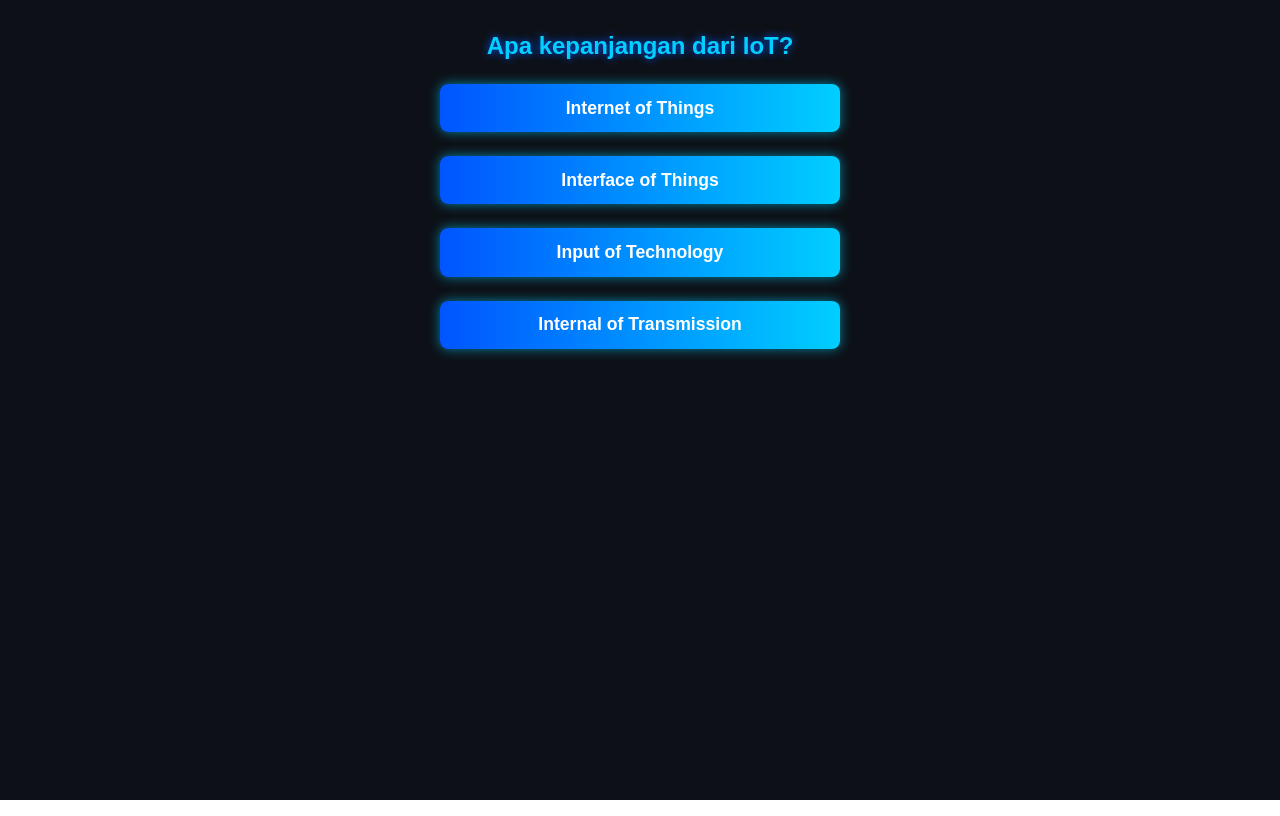
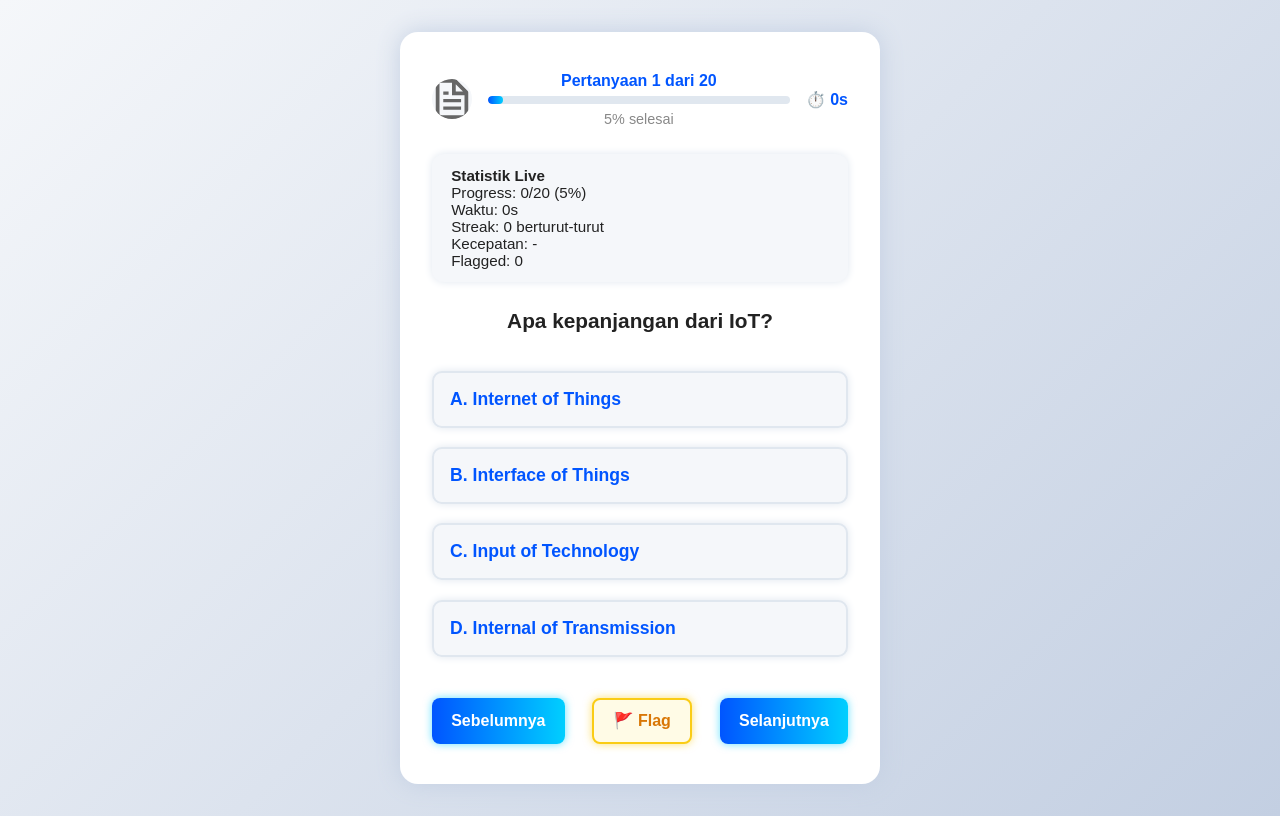
Before and after one commit to sallvyana/edusijaxpert, a Next.js app: page /quiz in a window 1280 px wide. Built offline with nearby package versions, Linux system fonts and the light colour scheme.

Commit message:
optimalisasi tampilan

```diff
--- a/app/quiz/page.js
+++ b/app/quiz/page.js
@@ -4,6 +4,7 @@ import { useState } from 'react';
 import { useSearchParams, useRouter } from 'next/navigation';
 import { quizData } from './quizData';
 import { Suspense } from 'react';
+import Image from 'next/image';
 
 function QuizContent() {
   const searchParams = useSearchParams();
@@ -11,10 +12,26 @@ function QuizContent() {
   const kategori = searchParams.get('kategori') || 'iot';
   const questions = quizData[kategori] || [];
 
+  const logoMap = {
+    iot: '/file.svg',
+    paas: '/globe.svg',
+    saas: '/next.svg',
+    iaas: '/window.svg',
+  };
+  const logoSrc = logoMap[kategori] || '/vercel.svg';
+
   const [index, setIndex] = useState(0);
   const [feedback, setFeedback] = useState("");
   const [score, setScore] = useState(0);
   const [showModal, setShowModal] = useState(false);
+  const [flagged, setFlagged] = useState([]); // array of flagged question indices
+  const [startTime] = useState(Date.now());
+  const [streak, setStreak] = useState(0);
+
+  const current = questions[index];
+  const progress = Math.round(((index + 1) / questions.length) * 100);
+  const elapsed = Math.floor((Date.now() - startTime) / 1000);
+  const speed = elapsed > 0 ? `${Math.round(elapsed / (index + 1))}s/soal` : '-';
 
   const handleAnswer = async (answerIdx) => {
     const res = await fetch(`/api/cekjawaban?jawaban=${encodeURIComponent(answerIdx)}&benar=${encodeURIComponent(questions[index].answer)}`);
@@ -22,6 +39,9 @@ function QuizContent() {
     setFeedback(data);
     if (answerIdx === questions[index].answer) {
       setScore((prev) => prev + 1);
+      setStreak((prev) => prev + 1);
+    } else {
+      setStreak(0);
     }
     setTimeout(() => {
       setFeedback("");
@@ -30,20 +50,30 @@ function QuizContent() {
       } else {
         setShowModal(true);
       }
-    }, 1200);
+    }, 900);
   };
 
   const handleGoToScore = () => {
     router.push(`/quiz/score?kategori=${kategori}&score=${score}&total=${questions.length}`);
   };
 
-  const current = questions[index];
+  const handleFlag = () => {
+    setFlagged((prev) => prev.includes(index) ? prev.filter(i => i !== index) : [...prev, index]);
+  };
+
+  const handlePrev = () => {
+    if (index > 0) setIndex(index - 1);
+  };
+  const handleNext = () => {
+    if (index + 1 < questions.length) setIndex(index + 1);
+  };
 
   return (
     <main style={styles.container}>
       {showModal && (
         <div style={styles.modalOverlay}>
           <div style={styles.modalBox}>
+            <Image src={logoSrc} alt={kategori} width={60} height={60} style={styles.logo} />
             <h2>Skor Akhir</h2>
             <p>Kategori: <b>{kategori.toUpperCase()}</b></p>
             <p>Skor Anda: <b>{score} / {questions.length}</b></p>
@@ -52,17 +82,45 @@ function QuizContent() {
         </div>
       )}
       {!showModal && current && (
-        <>
+        <div style={styles.quizBox}>
+          <div style={styles.headerRow}>
+            <div style={styles.logoWrap}>
+              <Image src={logoSrc} alt={kategori} width={40} height={40} style={styles.logo} />
+            </div>
+            <div style={styles.progressWrap}>
+              <span style={styles.progressText}>Pertanyaan {index + 1} dari {questions.length}</span>
+              <div style={styles.progressBarBg}>
+                <div style={{ ...styles.progressBar, width: `${progress}%` }} />
+              </div>
+              <span style={styles.progressPercent}>{progress}% selesai</span>
+            </div>
+            <div style={styles.timeWrap}>
+              <span>⏱️ {elapsed}s</span>
+            </div>
+          </div>
+          <div style={styles.statLive}>
+            <b>Statistik Live</b>
+            <div>Progress: {index}/{questions.length} ({progress}%)</div>
+            <div>Waktu: {elapsed}s</div>
+            <div>Streak: {streak} berturut-turut</div>
+            <div>Kecepatan: {speed}</div>
+            <div>Flagged: {flagged.length}</div>
+          </div>
           <h2 style={styles.question}>{current.question}</h2>
           <div style={styles.options}>
             {current.options.map((option, idx) => (
               <button key={option} style={styles.button} onClick={() => handleAnswer(idx)}>
-                {option}
+                <b>{String.fromCharCode(65 + idx)}</b>. {option}
               </button>
             ))}
           </div>
           {feedback && <p style={styles.feedback}>{feedback}</p>}
-        </>
+          <div style={styles.actionRow}>
+            <button style={styles.navButton} onClick={handlePrev} disabled={index === 0}>Sebelumnya</button>
+            <button style={styles.flagButton} onClick={handleFlag}>{flagged.includes(index) ? '🚩 Unflag' : '🚩 Flag'}</button>
+            <button style={styles.navButton} onClick={handleNext} disabled={index + 1 >= questions.length}>Selanjutnya</button>
+          </div>
+        </div>
       )}
     </main>
   );
@@ -78,45 +136,154 @@ export default function QuizPage() {
 
 const styles = {
   container: {
-    backgroundColor: '#0d1117',
-    color: '#c9d1d9',
-    height: '100vh',
+    background: 'linear-gradient(135deg, #f5f7fa 0%, #c3cfe2 100%)',
+    color: '#222',
+    minHeight: '100vh',
     padding: '2rem',
-    textAlign: 'center',
-    position: 'relative',
+    display: 'flex',
+    justifyContent: 'center',
+    alignItems: 'center',
+  },
+  quizBox: {
+    background: '#fff',
+    borderRadius: '18px',
+    boxShadow: '0 0 24px #c3cfe2',
+    padding: '2.5rem 2rem',
+    minWidth: '380px',
+    maxWidth: '480px',
+    width: '100%',
+    display: 'flex',
+    flexDirection: 'column',
+    alignItems: 'center',
+    gap: '1.2rem',
+  },
+  headerRow: {
+    display: 'flex',
+    alignItems: 'center',
+    justifyContent: 'space-between',
+    width: '100%',
+    marginBottom: '0.5rem',
+    gap: '1rem',
+  },
+  logoWrap: {
+    display: 'flex',
+    alignItems: 'center',
+    justifyContent: 'center',
+  },
+  logo: {
+    borderRadius: '50%',
+    background: '#f5f7fa',
+  },
+  progressWrap: {
+    flex: 1,
+    display: 'flex',
+    flexDirection: 'column',
+    alignItems: 'center',
+    gap: '0.2rem',
+  },
+  progressText: {
+    fontSize: '1rem',
+    color: '#0055ff',
+    fontWeight: 'bold',
+  },
+  progressBarBg: {
+    width: '100%',
+    height: '8px',
+    background: '#e0e7ef',
+    borderRadius: '8px',
+    margin: '0.2rem 0',
+    overflow: 'hidden',
+  },
+  progressBar: {
+    height: '8px',
+    background: 'linear-gradient(90deg, #0055ff 0%, #00cfff 100%)',
+    borderRadius: '8px',
+    transition: 'width 0.3s',
+  },
+  progressPercent: {
+    fontSize: '0.9rem',
+    color: '#888',
+  },
+  timeWrap: {
+    fontSize: '1rem',
+    color: '#0055ff',
+    fontWeight: 'bold',
+  },
+  statLive: {
+    background: '#f5f7fa',
+    borderRadius: '12px',
+    boxShadow: '0 0 8px #e0e7ef',
+    padding: '0.8rem 1.2rem',
+    fontSize: '0.95rem',
+    color: '#222',
+    textAlign: 'left',
+    width: '100%',
+    marginBottom: '0.5rem',
   },
   question: {
-    fontSize: '1.5rem',
-    marginBottom: '1.5rem',
-    color: '#00cfff',
-    textShadow: '0 0 8px #0055ff',
+    fontSize: '1.3rem',
+    marginBottom: '1.2rem',
+    color: '#222',
+    fontWeight: 'bold',
+    textAlign: 'center',
   },
   options: {
     display: 'flex',
     flexDirection: 'column',
     gap: '1rem',
-    maxWidth: '400px',
-    margin: '0 auto',
+    width: '100%',
   },
   button: {
-    padding: '0.85rem',
+    padding: '1rem',
+    background: '#f5f7fa',
+    color: '#0055ff',
+    border: '2px solid #e0e7ef',
+    borderRadius: '10px',
+    cursor: 'pointer',
+    fontSize: '1.1rem',
+    fontWeight: 'bold',
+    boxShadow: '0 0 8px #e0e7ef',
+    marginBottom: '0.2rem',
+    transition: 'background 0.2s, color 0.2s',
+    textAlign: 'left',
+  },
+  feedback: {
+    marginTop: '1.2rem',
+    fontSize: '1.1rem',
+    fontWeight: 'bold',
+    color: '#00cfff',
+    textShadow: '0 0 6px #c3cfe2',
+  },
+  actionRow: {
+    display: 'flex',
+    gap: '1rem',
+    width: '100%',
+    justifyContent: 'space-between',
+    marginTop: '1.2rem',
+  },
+  navButton: {
     background: 'linear-gradient(90deg, #0055ff 0%, #00cfff 100%)',
     color: '#fff',
     border: 'none',
     borderRadius: '8px',
+    padding: '0.7rem 1.2rem',
+    fontWeight: 'bold',
+    fontSize: '1rem',
     cursor: 'pointer',
-    fontSize: '1.1rem',
+    boxShadow: '0 0 8px #00cfff99',
+    transition: 'background 0.2s',
+  },
+  flagButton: {
+    background: '#fffbe6',
+    color: '#d97706',
+    border: '2px solid #facc15',
+    borderRadius: '8px',
+    padding: '0.7rem 1.2rem',
     fontWeight: 'bold',
-    boxShadow: '0 0 12px #00cfff99',
-    marginBottom: '0.5rem',
-    transition: 'transform 0.2s',
-  },
-  feedback: {
-    marginTop: '1.5rem',
-    fontSize: '1.2rem',
-    fontWeight: 'bold',
-    color: '#00cfff',
-    textShadow: '0 0 6px #0055ff',
+    fontSize: '1rem',
+    cursor: 'pointer',
+    boxShadow: '0 0 8px #facc1599',
+    transition: 'background 0.2s',
   },
   modalOverlay: {
     position: 'fixed',
@@ -124,18 +291,18 @@ const styles = {
     left: 0,
     width: '100vw',
     height: '100vh',
-    background: 'rgba(10, 26, 47, 0.85)',
+    background: 'rgba(195, 207, 226, 0.85)',
     display: 'flex',
     justifyContent: 'center',
     alignItems: 'center',
     zIndex: 999,
   },
   modalBox: {
-    background: 'linear-gradient(135deg, #003366 0%, #00cfff 100%)',
-    color: '#fff',
+    background: 'linear-gradient(135deg, #f5f7fa 0%, #c3cfe2 100%)',
+    color: '#0055ff',
     padding: '2.5rem 2rem',
     borderRadius: '18px',
-    boxShadow: '0 0 40px #00cfff99',
+    boxShadow: '0 0 40px #c3cfe2',
     textAlign: 'center',
     minWidth: '320px',
   },
```
Also changed, not shown: app/page.js (+152 -58 lines).
